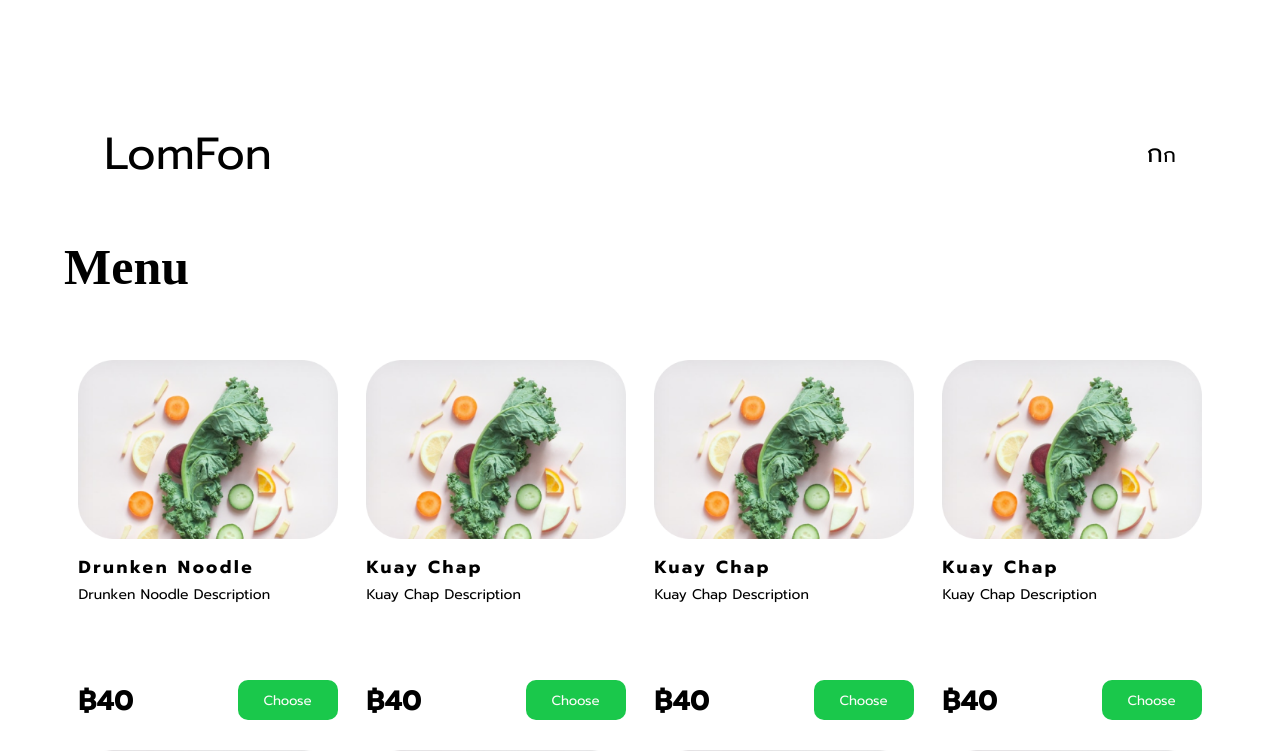
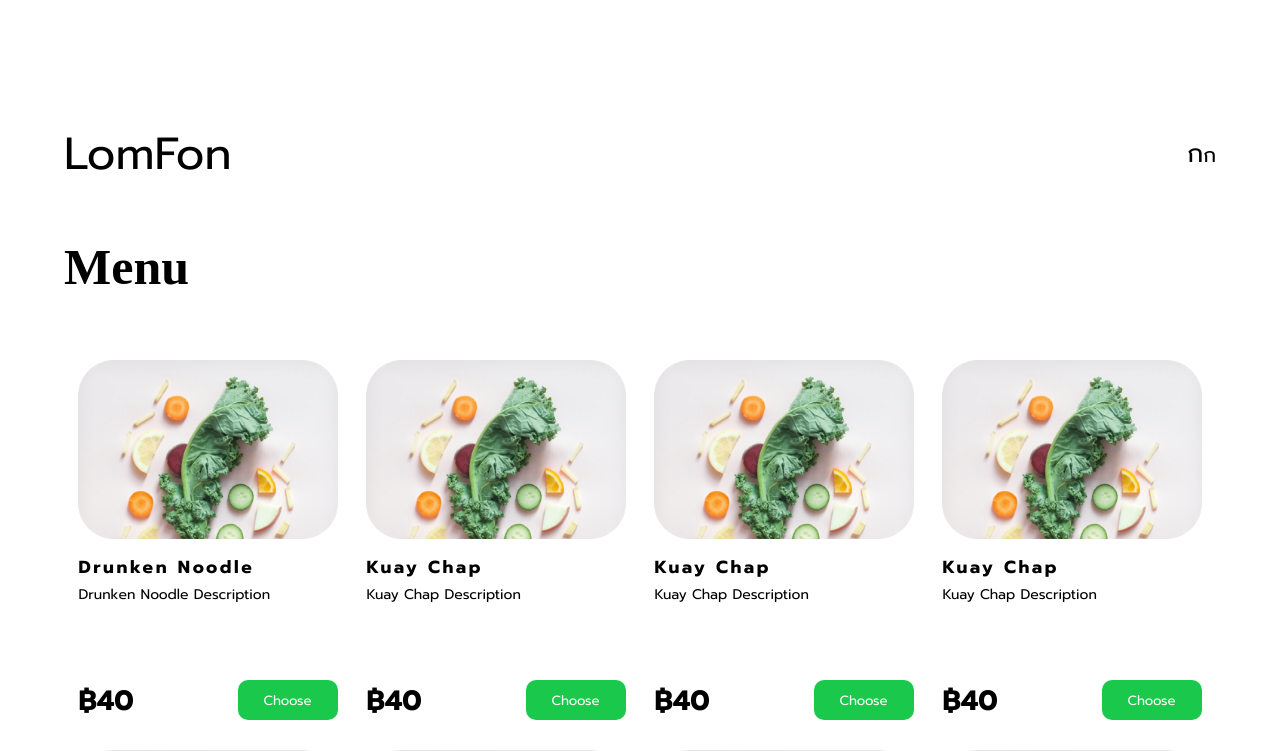
Before and after one commit to donghhan/krualomfon, a Next.js app: page /en in a window 1280 px wide. Shown: the top 751 px of the page. Built offline with nearby package versions, Linux system fonts and the light colour scheme; a web font is replaced by a local one.

Commit message:
Edited padding left/right

```diff
--- a/src/components/header/style.scss
+++ b/src/components/header/style.scss
@@ -8,13 +8,16 @@ header {
   right: 0;
   z-index: 1000;
   overflow-anchor: none;
+  padding-top: 2em;
 
   @include mobile {
-    padding: 2em 3.5% 0;
+    padding-right: 3.5%;
+    padding-left: 3.5%;
   }
 
   @include laptop {
-    padding-top: 2em;
+    padding-right: initial;
+    padding-left: initial;
   }
 
   ul {
```
